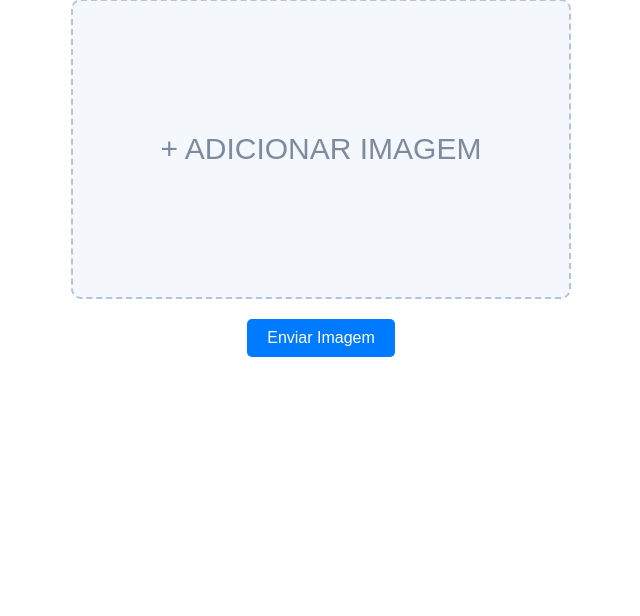
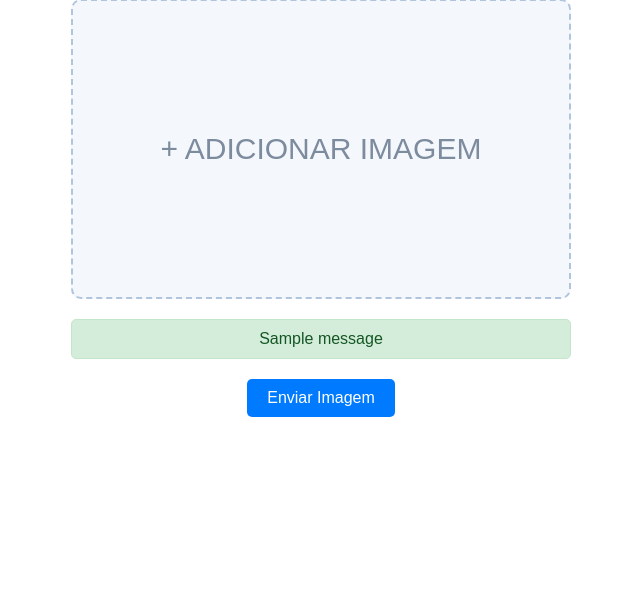
Before and after one commit to joao-victor-costa-gomes/Image-Segmentation-Site, a Flask app: page /threshold in a window 1280 px wide. Shown: the part 185-801 px from the top of the page, without its empty margins (319-959 px from the left). Run offline with Flask 3, Linux system fonts and the light colour scheme; one stand-in notice (Sample message) is shown.

Commit message:
adding new configuration for warning messages

```diff
--- a/app/static/css/style.css
+++ b/app/static/css/style.css
@@ -97,14 +97,13 @@ header h1 a{
 }
 
 .example-arrow {
-    font-size: 100px; /* Aumenta o tamanho da seta */
+    font-size: 100px;
     color: #007BFF;
     font-weight: bold;
-    display: flex; /* Centraliza o conteúdo dentro do contêiner da seta */
-    align-items: center; /* Alinha verticalmente ao centro */
-    justify-content: center; /* Garante alinhamento horizontal ao centro */
+    display: flex;
+    align-items: center;
+    justify-content: center;
 }
-
 
 /* ------- OTHERS------- */
 
@@ -115,3 +114,24 @@ header h1 a{
     color: #3f3f3f;
     text-align: center;
 }
+
+/* ------- FLASK FLASH MESSAGES ------- */
+
+.flash-message {
+    padding: 10px;
+    margin: 10px auto;
+    max-width: 500px;
+    text-align: center;
+    border-radius: 5px;
+    font-size: 16px;
+}
+.flash-message.success {
+    background-color: #d4edda;
+    color: #155724;
+    border: 1px solid #c3e6cb;
+}
+.flash-message.error {
+    background-color: #f8d7da;
+    color: #721c24;
+    border: 1px solid #f5c6cb;
+}
--- a/app/static/css/threshold.css
+++ b/app/static/css/threshold.css
@@ -49,11 +49,6 @@
     display: none;
 }
 
-.feedback-message {
-    text-align: center;
-    margin-top: 20px;
-}
-
 .submit-btn {
     background-color: #007BFF;
     color: white;
--- a/app/static/js/threshold.js
+++ /dev/null
@@ -1,30 +0,0 @@
-async function uploadImage(event) {
-    const file = event.target.files[0];
-
-    if (!file) {
-        return;
-    }
-
-    document.getElementById('feedback-message').innerText = 'Carregando...';
-
-    const formData = new FormData();
-    formData.append('file', file);
-
-    try {
-        const response = await fetch('/upload', {
-            method: 'POST',
-            body: formData,
-        });
-
-        const result = await response.json();
-
-        if (response.ok) {
-            document.getElementById('feedback-message').innerText = result.success || 'Upload realizado com sucesso!';
-        } else {
-            document.getElementById('feedback-message').innerText = result.error || 'Erro no upload.';
-        }
-    } catch (error) {
-        console.error('Erro ao enviar a imagem:', error);
-        document.getElementById('feedback-message').innerText = 'Erro ao enviar a imagem.';
-    }
-}
--- a/app/templates/threshold.html
+++ b/app/templates/threshold.html
@@ -14,7 +14,6 @@
 </head>
 
 <body>
-
     <!-- HEADER -->
     <header>
         <div class="header-content">
@@ -30,22 +29,32 @@
         <h2 class="section-title">SEGMENTAÇÃO POR LIMIARIZAÇÃO</h2>
 
         <!-- Formulário de upload -->
-        <form action="{{ url_for('upload_file') }}" method="POST" enctype="multipart/form-data">
+        <form action="{{ url_for('threshold') }}" method="POST" enctype="multipart/form-data">
             <div class="upload-area">
                 <label for="image-upload" class="upload-label">
                     + ADICIONAR IMAGEM
                     <input type="file" id="image-upload" name="file" accept=".png,.jpg,.jpeg">
                 </label>
             </div>
+
+            <!-- Mensagens de feedback -->
+            {% with messages = get_flashed_messages(with_categories=true) %}
+                {% if messages %}
+                    <div id="flash-messages">
+                        {% for category, message in messages %}
+                            <div class="flash-message {{ category }}">{{ message }}</div>
+                        {% endfor %}
+                    </div>
+                {% endif %}
+            {% endwith %}
+
             <!-- Botão de envio -->
             <div style="text-align: center; margin-top: 20px;">
                 <button type="submit" class="submit-btn">Enviar Imagem</button>
             </div>
         </form>
+    </section>
 
-        <!-- Mensagem de feedback -->
-        <div id="feedback-message" class="feedback-message"></div>
-    </section>
 
     <!-- IMAGE EXAMPLE SECTION -->
     <section id="example-section" class="example-section">
--- a/run.py
+++ b/run.py
@@ -1,5 +1,6 @@
 import os
-from flask import Flask, render_template, request, jsonify
+from flask import Flask, render_template, request, redirect, flash, url_for
+from werkzeug.utils import secure_filename
 
 # Criando aplicação e definindo diretórios importantes
 app = Flask(__name__,
@@ -16,6 +17,7 @@ MAX_CONTENT_LENGTH = 16 * 1024 * 1024
 app.config['UPLOAD_FOLDER'] = UPLOAD_FOLDER
 # Definindo tamanho máximo permitido para uploads
 app.config['MAX_CONTENT_LENGTH'] = MAX_CONTENT_LENGTH
+app.secret_key = 'secret_key'
 
 # Função para verificar se o arquivo é permitido
 def allowed_file(filename):
@@ -27,30 +29,33 @@ def home():
     return render_template('home.html')
 
 # ----- Página de segmentação por limiarização -----
-@app.route('/threshold')
+@app.route('/threshold', methods=['GET', 'POST'])
 def threshold():
+    if request.method == 'POST':
+        if 'file' not in request.files:
+            flash('Nenhum arquivo enviado!', 'error')
+            return redirect(request.url)
+
+        file = request.files['file']
+
+        if file.filename == '':
+            flash('Nenhuma imagem selecionada para upload!', 'error')
+            return redirect(request.url)
+
+        if file and allowed_file(file.filename):
+            filename = secure_filename(file.filename)
+            file.save(os.path.join(app.config['UPLOAD_FOLDER'], filename))
+            flash('Imagem enviada com sucesso!', 'success')
+            return render_template('threshold.html', filename=filename)
+
+        else:
+            flash('Tipos permitidos: png, jpg, jpeg', 'error')
+            return redirect(request.url)
+
     return render_template('threshold.html')
-
-# Definindo rota que só aceita requisições do tipo POST para upload de arquivos
-@app.route('/upload', methods=['POST'])
-def upload_file():
-    if 'file' not in request.files:
-        return jsonify({'error': 'Nenhum arquivo enviado.'}), 400
-
-    file = request.files['file']
-
-    if file.filename == '':
-        return jsonify({'error': 'Nenhum arquivo selecionado.'}), 400
-
-    if not allowed_file(file.filename):
-        return jsonify({'error': 'Tipo de arquivo não suportado. Apenas PNG e JPG são permitidos.'}), 400
-
-    # Salvar o arquivo na pasta "uploads"
-    filepath = os.path.join(app.config['UPLOAD_FOLDER'], file.filename)
-    os.makedirs(app.config['UPLOAD_FOLDER'], exist_ok=True)  # Cria a pasta, se não existir
-    file.save(filepath)
-    return jsonify({'success': 'Upload realizado com sucesso!', 'filepath': filepath}), 200
 
 # Inicializador da aplicação
 if __name__ == '__main__':
+    if not os.path.exists(UPLOAD_FOLDER):
+        os.makedirs(UPLOAD_FOLDER)
     app.run(debug=True)
```
Also changed, not shown: uploads/1737573477410.jpg (deleted).
